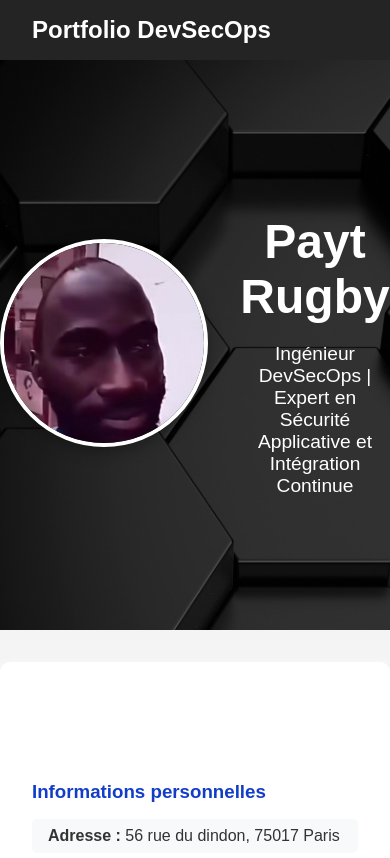
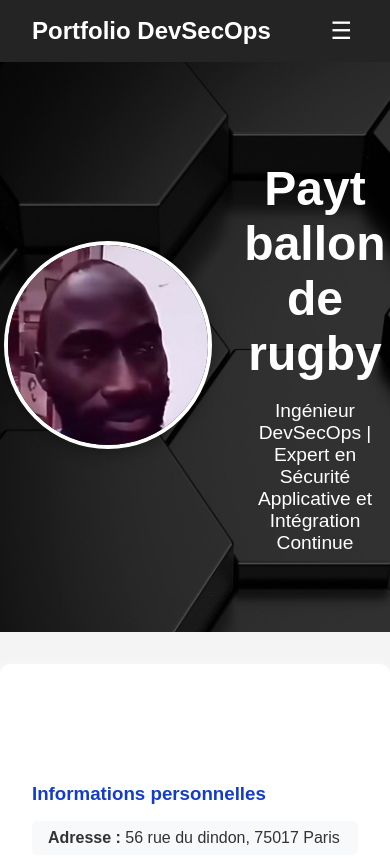
Before and after one commit to Jeeanzz/Portfolio-Payt, a plain HTML site: page index.html in a window 390 px wide. Shown: the top 858 px of the page. Drawn offline with Linux system fonts and the light colour scheme.

Commit message:
Update index.html

```diff
--- a/index.html
+++ b/index.html
@@ -10,6 +10,7 @@
     <!-- Navbar -->
     <header class="navbar">
         <div class="logo">Portfolio DevSecOps</div>
+        <button class="hamburger" onclick="toggleMenu()">☰</button>
         <ul class="nav-links">
             <li><a href="index.html" class="btn">Accueil</a></li>
             <li><a href="project1.html" class="btn">Projet 1</a></li>
@@ -21,27 +22,24 @@
         </ul>
     </header>
 
-    <!-- Hero Section -->
     <section class="hero">
         <div class="hero-content">
             <div class="hero-image">
                 <img src="images/payt.png" alt="Photo de profil Payt">
             </div>
             <div class="hero-text">
-                <h1>Payt Rugby</h1>
+                <h1>Payt ballon de rugby</h1>
                 <p>Ingénieur DevSecOps | Expert en Sécurité Applicative et Intégration Continue
                 </p>
             </div>
         </div>
     </section>
 
-    <!-- CV Section -->
     <section class="cv">
         <div class="cv-header">
             <h2>À propos de moi</h2>
         </div>
         <div class="cv-info">
-            <!-- Informations Personnelles -->
             <div class="personal-info">
                 <h3>Informations personnelles</h3>
                 <ul>
@@ -51,7 +49,6 @@
                 </ul>
             </div>
 
-            <!-- Compétences -->
             <div class="skills">
                 <h3>Compétences</h3>
                 <ul>
@@ -117,3 +114,8 @@
             </div>
         </div>
     </section>
+
+    <script src="menu.js"></script>
+
+</body>
+</html>
```
